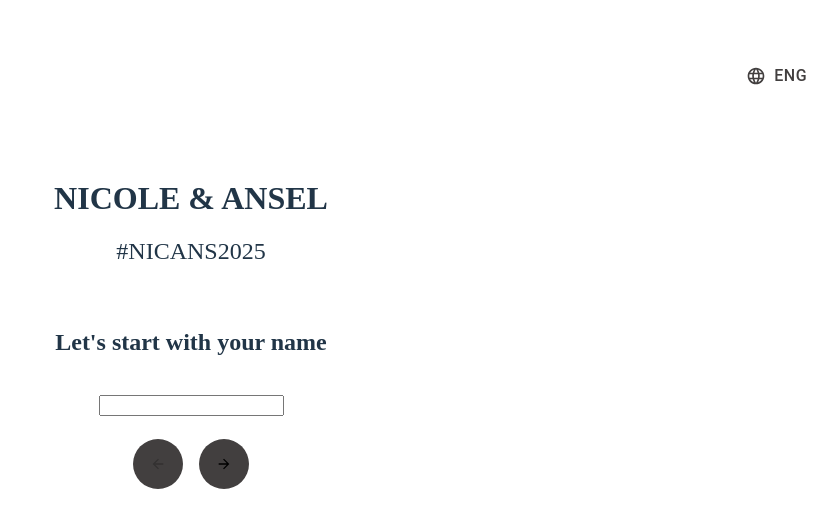
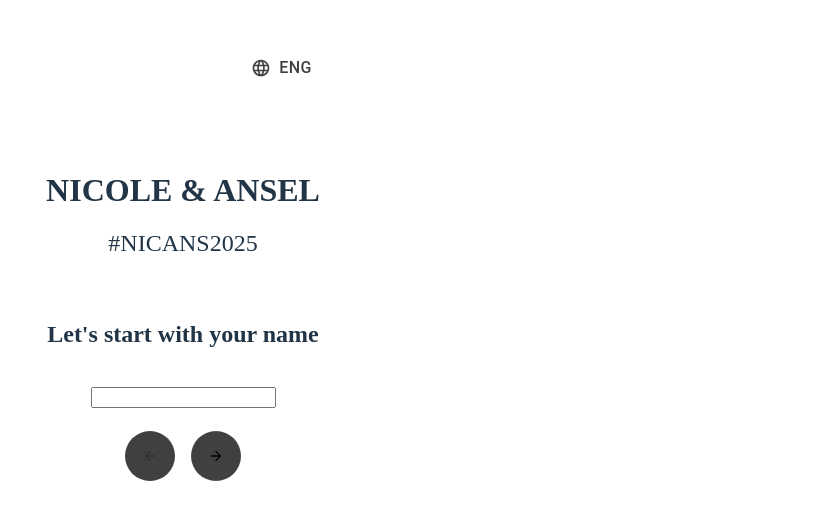
Before and after one commit to punnyhuimin/guess-the-time, a React (Vite) app in the folder app/: page / in a window 1280 px wide. Shown: the top 528 px of the page, without its empty margins (457-1280 px from the left). Built offline with nearby package versions, Linux system fonts and the light colour scheme; a web font is replaced by a local one.

Commit message:
Fix layout scroll bug

```diff
--- a/app/src/App.css
+++ b/app/src/App.css
@@ -1,7 +1,15 @@
 @import url('https://fonts.googleapis.com/css2?family=Averia+Serif+Libre&display=swap');
 
+html,
+body {
+  margin: 0;
+  padding: 0;
+  width: 100%;
+  height: 100vh;
+}
+
 #root {
-  max-width: 1280px;
+  max-width: 100%;
   margin: 0 auto;
   text-align: center;
   --container-padding: 16px;
--- a/app/src/App.tsx
+++ b/app/src/App.tsx
@@ -3,7 +3,7 @@ import GridFile from './GridFile';
 
 function App() {
   return (
-    <div style={{ width: '100vw' }}>
+    <div>
       <GridFile />
     </div>
   );
```
